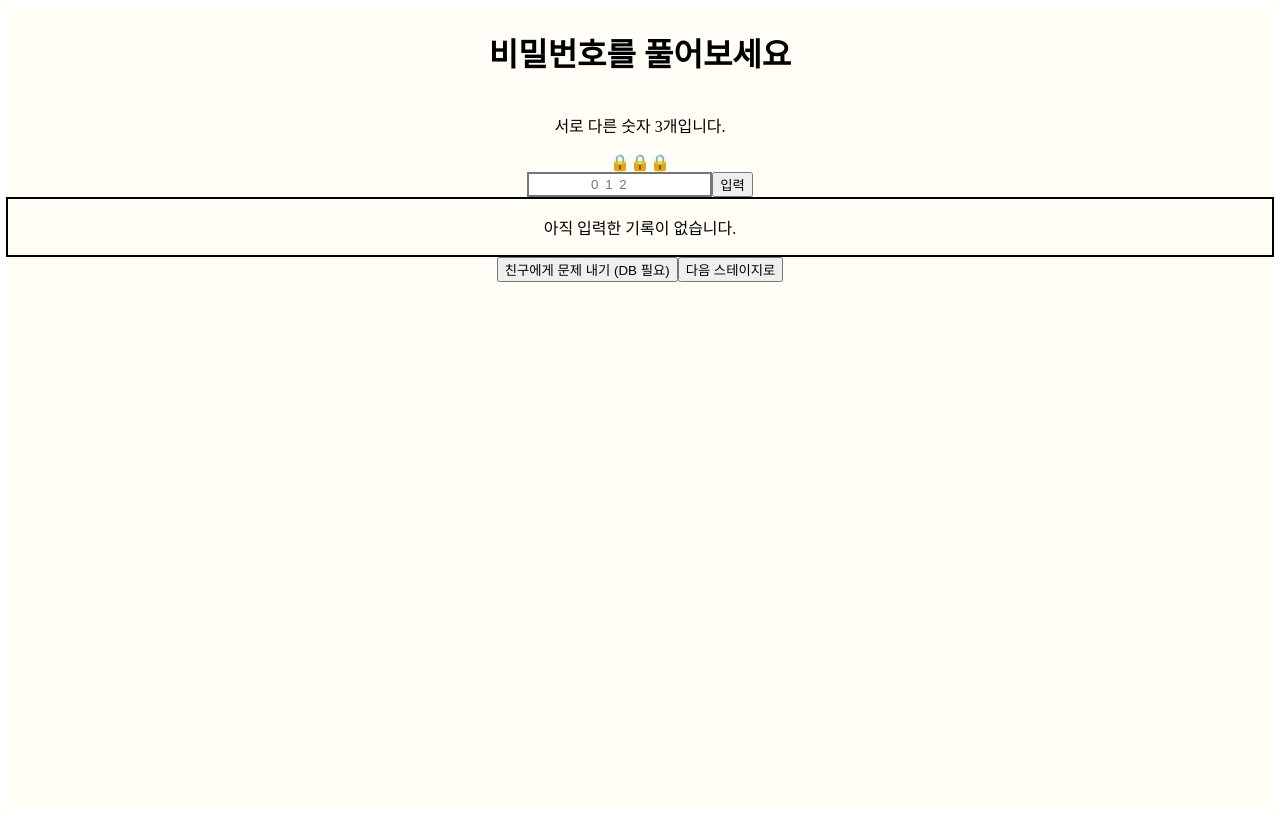
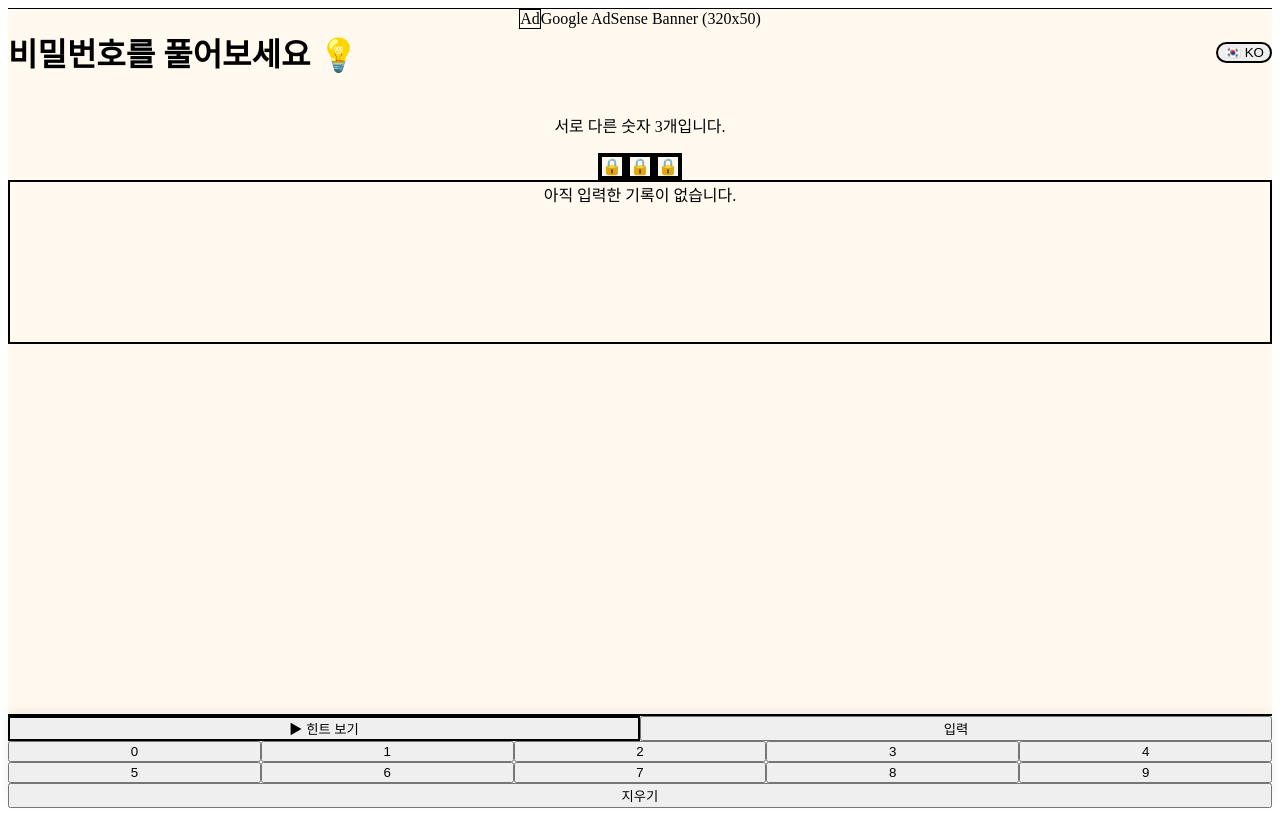
Before and after one commit to twotheg/number-match-puzzle, a Next.js app: page / in a window 1280 px wide. Built offline with nearby package versions, Linux system fonts and the light colour scheme.

Commit message:
Update page.tsx

```diff
--- a/app/page.tsx
+++ b/app/page.tsx
@@ -1,102 +1,181 @@
 'use client';
 import { useState, useEffect } from 'react';
-import { checkGuess, generateRandomSecret } from '@/utils/gameLogic';
+import { checkGuess, generateRandomSecret, getFeedbackMessage } from '@/utils/gameLogic';
 
 interface History {
   guess: string;
-  result: { strikes: number; balls: number; outs: number };
+  message: string;
 }
 
 export default function GamePage() {
+  const [lang, setLang] = useState<'ko' | 'en'>('ko');
   const [secret, setSecret] = useState('');
   const [input, setInput] = useState('');
   const [history, setHistory] = useState<History[]>([]);
   const [isCleared, setIsCleared] = useState(false);
+  const [eliminated, setEliminated] = useState<string[]>([]); // 힌트로 지워진 숫자들
+  const [toastMsg, setToastMsg] = useState(''); // 상단 팝업 메시지
 
-  // 1인용 스테이지 난수 생성
   useEffect(() => {
     setSecret(generateRandomSecret());
   }, []);
 
+  const showToast = (msg: string) => {
+    setToastMsg(msg);
+    setTimeout(() => setToastMsg(''), 3000);
+  };
+
+  const handleKeyPress = (num: string) => {
+    if (isCleared || input.length >= 3 || input.includes(num)) return;
+    setInput(input + num);
+  };
+
+  const handleDelete = () => setInput(input.slice(0, -1));
+
   const handleGuess = () => {
-    if (input.length !== 3 || new Set(input).size !== 3) {
-      alert('서로 다른 3자리 숫자를 입력해주세요.');
+    if (input.length !== 3) {
+      showToast(lang === 'ko' ? "3자리를 모두 입력해주세요." : "Please enter 3 digits.");
       return;
     }
 
-    const result = checkGuess(secret, input);
-    setHistory([{ guess: input, result }, ...history]);
+    const { strikes, balls } = checkGuess(secret, input);
+    const message = getFeedbackMessage(strikes, balls, lang);
+
+    setHistory([{ guess: input, message }, ...history]);
+    showToast(message); // 팝업으로도 결과 띄우기
     setInput('');
 
-    if (result.strikes === 3) {
-      setIsCleared(true);
+    if (strikes === 3) setIsCleared(true);
+  };
+
+  const handleHint = () => {
+    if (isCleared) return;
+    // 오답 숫자 중 아직 지워지지 않은 숫자 찾기
+    const wrongDigits = ['0','1','2','3','4','5','6','7','8','9'].filter(d => !secret.includes(d) && !eliminated.includes(d));
+
+    if (wrongDigits.length > 0) {
+      alert(lang === 'ko' ? "🎥 광고를 시청합니다...\n(광고 시청 후 오답 숫자 1개가 제거됩니다!)" : "🎥 Watching Ad...\n(One wrong number will be removed!)");
+      const toRemove = wrongDigits[Math.floor(Math.random() * wrongDigits.length)];
+      setEliminated([...eliminated, toRemove]);
+      showToast(lang === 'ko' ? `힌트: 숫자 '${toRemove}'은(는) 정답이 아닙니다.` : `Hint: '${toRemove}' is not in the answer.`);
+    } else {
+      showToast(lang === 'ko' ? "더 이상 지울 수 있는 오답이 없습니다." : "No more wrong numbers to remove.");
     }
   };
 
+  const resetGame = () => {
+    setSecret(generateRandomSecret());
+    setHistory([]);
+    setInput('');
+    setEliminated([]);
+    setIsCleared(false);
+  };
+
   return (
-    <div className="min-h-screen bg-[#FFFDF5] text-gray-900 font-sans p-6 flex flex-col items-center">
-      <h1 className="text-3xl font-bold mb-2">비밀번호를 풀어보세요</h1>
-      <p className="text-sm mb-6">서로 다른 숫자 3개입니다.</p>
+    <div className="min-h-screen bg-[#FFF9F0] flex justify-center font-sans text-gray-800">
+      {/* 모바일 화면 사이즈 제한 */}
+      <div className="w-full max-w-md bg-[#FFF9F0] min-h-screen flex flex-col relative shadow-xl pb-20">
 
-      {/* 자물쇠 UI 블록 */}
-      <div className="flex gap-4 mb-8">
+        {/* 상단 헤더 & 한영 변환 */}
+        <div className="flex justify-between items-center p-5 pt-8">
+          <h1 className="text-2xl font-black text-gray-900 tracking-tight">
+            {lang === 'ko' ? '비밀번호를 풀어보세요 💡' : 'Crack the Password 💡'}
+          </h1>
+          <button
+            onClick={() => setLang(lang === 'ko' ? 'en' : 'ko')}
+            className="px-3 py-1 bg-white border-2 border-gray-300 rounded-full text-xs font-bold shadow-sm"
+          >
+            {lang === 'ko' ? '🇰🇷 KO' : '🇺🇸 EN'}
+          </button>
+        </div>
+
+        {/* 토스트 팝업 */}
+        {toastMsg && (
+          <div className="absolute top-24 left-1/2 transform -translate-x-1/2 bg-gray-800 text-white px-6 py-3 rounded-full text-sm font-semibold shadow-lg w-max max-w-[90%] text-center z-50 animate-bounce">
+            {toastMsg}
+          </div>
+        )}
+
+        <div className="flex-1 overflow-y-auto px-5 scrollbar-hide">
+          <p className="text-center font-bold text-gray-600 mb-6">
+            {lang === 'ko' ? '서로 다른 숫자 3개입니다.' : '3 unique digits.'}
+          </p>
+
+          {/* 자물쇠 UI */}
+          <div className="flex justify-center gap-3 mb-6">
             {[0, 1, 2].map((idx) => (
-          <div key={idx} className={`w-16 h-20 rounded-xl flex items-center justify-center text-3xl font-bold transition-all duration-500 shadow-md ${isCleared ? 'bg-green-500 text-white' : 'bg-gray-800 text-white'}`}>
-            {isCleared ? secret[idx] : '🔒'}
+              <div key={idx} className={`w-16 h-20 rounded-2xl flex items-center justify-center text-4xl font-black border-4 shadow-sm transition-all duration-300 ${isCleared ? 'bg-green-400 border-green-500 text-white' : 'bg-gray-800 border-gray-900 text-white'}`}>
+                {isCleared ? secret[idx] : (input[idx] || '🔒')}
               </div>
             ))}
           </div>
 
-      {isCleared && (
-        <div className="mb-6 p-4 bg-yellow-100 rounded-lg text-center font-bold text-xl text-yellow-800 animate-bounce">
-          스테이지 클리어! 자물쇠가 풀렸습니다!
+          {/* 이력 리스트 (예시 사진 스타일 적용) */}
+          <div className="border-2 border-gray-800 rounded-2xl bg-white p-4 min-h-[160px] shadow-sm mb-6">
+            {history.length === 0 ? (
+              <div className="text-center text-gray-400 py-10 font-medium">
+                {lang === 'ko' ? '아직 입력한 기록이 없습니다.' : 'No attempts yet.'}
               </div>
-      )}
-
-      {/* 입력부 */}
-      <div className="flex gap-2 mb-8">
-        <input
-          type="number"
-          maxLength={3}
-          value={input}
-          onChange={(e) => setInput(e.target.value.slice(0, 3))}
-          disabled={isCleared}
-          className="border-2 border-gray-400 p-3 rounded-lg text-2xl w-40 text-center tracking-[0.5em] bg-white shadow-sm focus:outline-none focus:border-blue-500"
-          placeholder="012"
-        />
-        <button
-          onClick={handleGuess}
-          disabled={isCleared}
-          className="bg-gray-800 text-white px-6 py-3 rounded-lg font-bold shadow-md hover:bg-gray-700 disabled:opacity-50"
-        >
-          입력
-        </button>
-      </div>
-
-      {/* 히스토리 (결과 로그) */}
-      <div className="w-full max-w-md bg-white border-2 border-gray-200 rounded-xl p-4 shadow-sm">
-        {history.length === 0 ? (
-          <p className="text-center text-gray-400 py-4">아직 입력한 기록이 없습니다.</p>
             ) : (
-          <ul className="space-y-3">
+              <ul className="space-y-4">
                 {history.map((h, i) => (
-              <li key={i} className="flex justify-between items-center border-b pb-2 last:border-0">
-                <span className="text-2xl font-mono tracking-widest bg-gray-100 px-3 py-1 rounded">{h.guess}</span>
-                <div className="flex gap-2 text-sm font-bold">
-                  {h.result.strikes > 0 && <span className="text-blue-600">{h.result.strikes} Strike</span>}
-                  {h.result.balls > 0 && <span className="text-green-600">{h.result.balls} Ball</span>}
-                  {h.result.outs === 3 && <span className="text-red-600">OUT (일치 없음)</span>}
+                  <li key={i} className="flex flex-col sm:flex-row justify-between items-start sm:items-center border-b border-gray-100 pb-3 last:border-0">
+                    <span className="text-sm font-bold text-gray-700 flex-1 leading-snug">
+                      • {h.message}
+                    </span>
+                    <div className="flex gap-1 mt-2 sm:mt-0">
+                      {h.guess.split('').map((num, idx) => (
+                        <span key={idx} className="w-8 h-8 border-2 border-gray-800 rounded flex items-center justify-center font-bold text-lg">
+                          {num}
+                        </span>
+                      ))}
                     </div>
                   </li>
                 ))}
               </ul>
             )}
           </div>
+        </div>
 
-      {/* 모드 전환 버튼 (UI용) */}
-      <div className="mt-10 flex gap-4">
-        <button className="text-sm bg-gray-200 px-4 py-2 rounded shadow">친구에게 문제 내기 (DB 필요)</button>
-        <button className="text-sm bg-blue-100 px-4 py-2 rounded shadow text-blue-800" onClick={() => window.location.reload()}>다음 스테이지로</button>
+        {/* 조작부 (커스텀 숫자 키패드 & 액션) */}
+        <div className="bg-white rounded-t-3xl border-t-2 border-gray-200 p-5 pb-8 shadow-[0_-4px_10px_rgba(0,0,0,0.05)]">
+          <div className="flex justify-between mb-4">
+            <button onClick={handleHint} className="flex-1 mr-2 bg-yellow-100 border-2 border-yellow-400 text-yellow-800 py-3 rounded-xl font-bold flex items-center justify-center gap-1 shadow-sm active:scale-95 transition-transform">
+              ▶ {lang === 'ko' ? '힌트 보기' : 'Hint'}
+            </button>
+            <button onClick={isCleared ? resetGame : handleGuess} className="flex-1 ml-2 bg-gray-800 text-white py-3 rounded-xl font-bold text-lg shadow-md active:scale-95 transition-transform">
+              {isCleared ? (lang === 'ko' ? '다음 스테이지' : 'Next Stage') : (lang === 'ko' ? '입력' : 'Enter')}
+            </button>
+          </div>
+
+          <div className="grid grid-cols-5 gap-2">
+            {['0','1','2','3','4','5','6','7','8','9'].map((num) => {
+              const isEliminated = eliminated.includes(num);
+              return (
+                <button
+                  key={num}
+                  onClick={() => handleKeyPress(num)}
+                  disabled={isEliminated || isCleared}
+                  className={`py-4 rounded-xl text-2xl font-black transition-all ${
+                    isEliminated ? 'bg-gray-100 text-gray-300 line-through' : 'bg-gray-100 text-gray-800 active:bg-gray-200 shadow-sm'
+                  }`}
+                >
+                  {num}
+                </button>
+              );
+            })}
+          </div>
+          <button onClick={handleDelete} className="w-full mt-2 py-3 bg-red-50 text-red-500 rounded-xl font-bold active:bg-red-100">
+             {lang === 'ko' ? '지우기' : 'Delete'}
+          </button>
+        </div>
+
+        {/* 하단 고정 Google AdSense 영역 (Mockup) */}
+        <div className="absolute bottom-0 w-full h-16 bg-gray-200 flex items-center justify-center text-gray-500 text-xs font-bold border-t border-gray-300 z-10">
+          <span className="bg-white px-2 py-1 rounded shadow-sm border border-gray-300">Ad</span>
+          <span className="ml-2">Google AdSense Banner (320x50)</span>
+        </div>
+
       </div>
     </div>
   );
```
Lines whose indentation alone changed are shown as unchanged.
